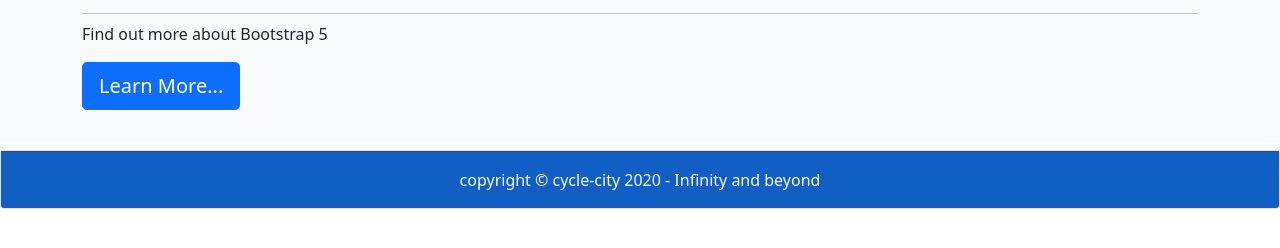
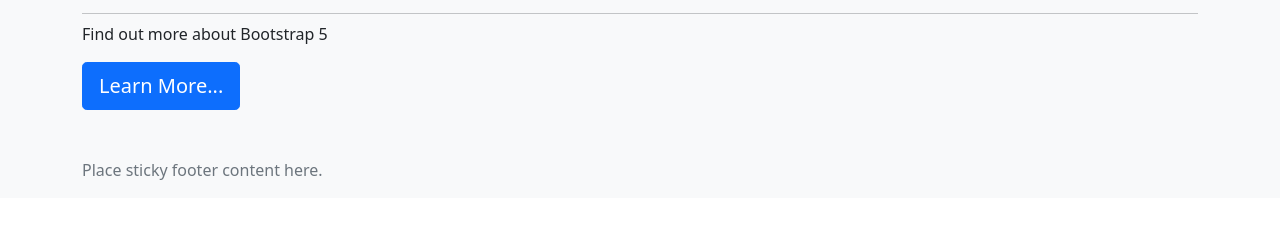
Before and after one commit to scotttct/bootstrap5-template, a plain HTML site: page about.html in a window 1280 px wide. Shown: the part 190-438 px from the top of the page. Drawn offline with nearby package versions, Linux system fonts and the light colour scheme.

Commit message:
Sticky Footer added to about.html

```diff
--- a/about.html
+++ b/about.html
@@ -82,15 +82,13 @@
 
         </div> -->
       <!-- footer section -->
-      <div class="card mt-2">
+      <footer class="footer mt-auto py-3 bg-light">
+        <div class="container">
+          <span class="text-muted">Place sticky footer content here.</span>
+        </div>
+      </footer>
 
 
-          <div class="card-footer text-light p-3 px-5 text-center" style="background-color: hsl(214, 84%, 42%)">
-            copyright &copy; cycle-city 2020 - Infinity and beyond
-          </div>
-      </div>
-
-    <!-- Optional JavaScript; choose one of the two! -->
 
     <!-- Option 1: Bootstrap Bundle with Popper -->
     <script src="https://cdn.jsdelivr.net/npm/bootstrap@5.0.2/dist/js/bootstrap.bundle.min.js" integrity="sha384-MrcW6ZMFYlzcLA8Nl+NtUVF0sA7MsXsP1UyJoMp4YLEuNSfAP+JcXn/tWtIaxVXM" crossorigin="anonymous"></script>
```
